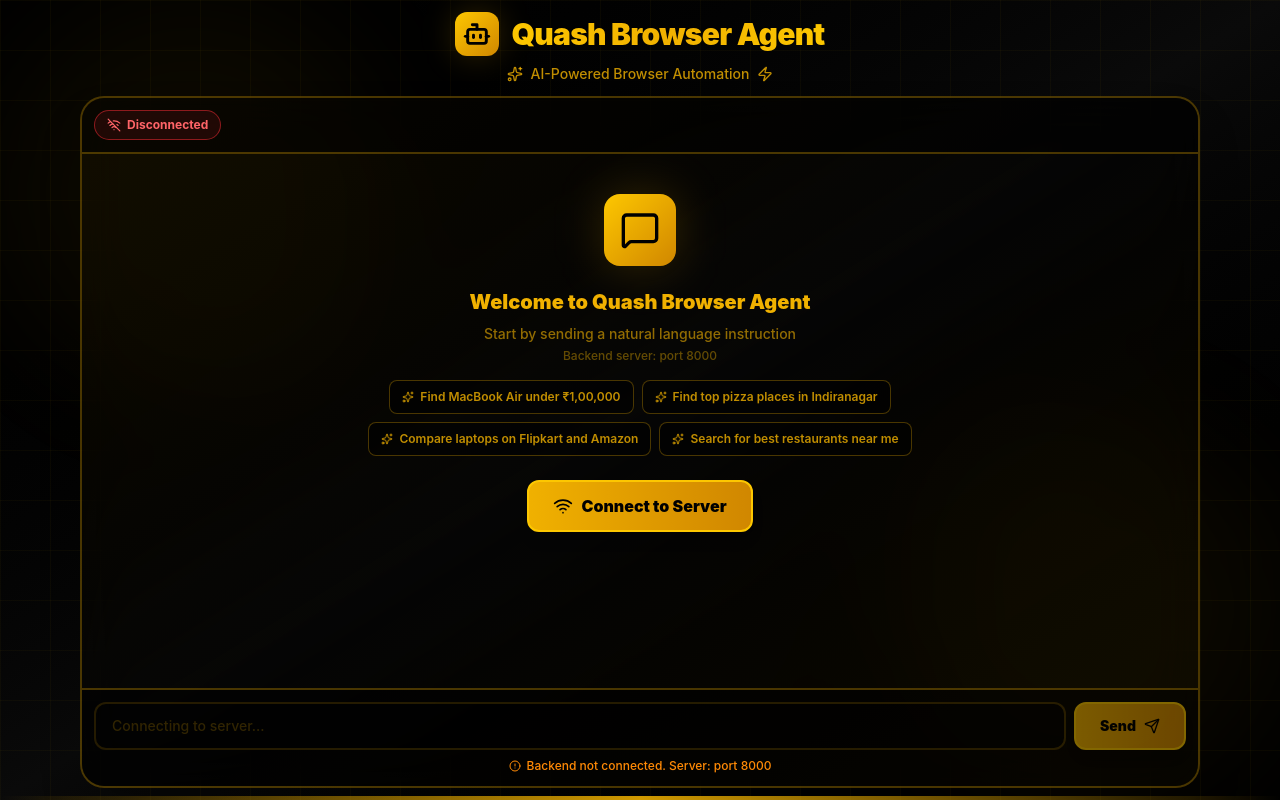
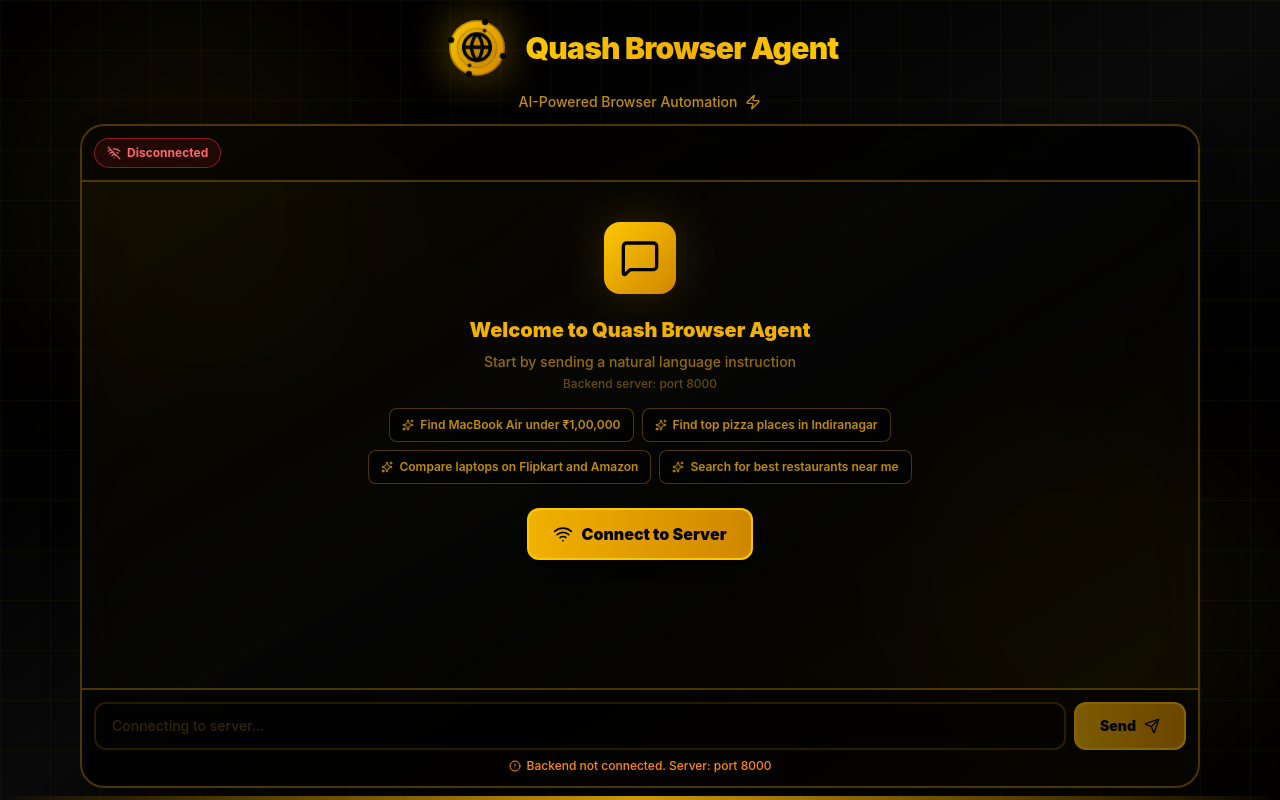
Before and after one commit to tiwaryash/quash-assignment, a Next.js app in the folder frontend/: page / in a window 1280 px wide. Built offline with nearby package versions, Linux system fonts and the light colour scheme.

Commit message:
Chore: icon update

```diff
--- /dev/null
+++ b/frontend/app/components/AnimatedGlobe.tsx
@@ -0,0 +1,45 @@
+'use client';
+
+import { Globe } from 'lucide-react';
+
+export default function AnimatedGlobe() {
+  return (
+    <div className="relative w-14 h-14 flex items-center justify-center bg-gradient-to-br from-yellow-400 to-yellow-600 rounded-full">
+      {/* Outer pulsing ring */}
+      <div className="absolute inset-0 rounded-full border-2 border-black/20 animate-pulse" />
+
+      {/* Middle rotating ring with dots */}
+      <div className="absolute inset-0 rounded-full border border-black/30 animate-spin-slow">
+        <div className="absolute top-0 left-1/2 -translate-x-1/2 -translate-y-1/2 w-1.5 h-1.5 bg-black rounded-full shadow-lg shadow-black/50" />
+        <div className="absolute bottom-0 left-1/2 -translate-x-1/2 translate-y-1/2 w-1.5 h-1.5 bg-black rounded-full shadow-lg shadow-black/50" />
+        <div className="absolute left-0 top-1/2 -translate-y-1/2 -translate-x-1/2 w-1.5 h-1.5 bg-black rounded-full shadow-lg shadow-black/50" />
+        <div className="absolute right-0 top-1/2 -translate-y-1/2 translate-x-1/2 w-1.5 h-1.5 bg-black rounded-full shadow-lg shadow-black/50" />
+      </div>
+
+      {/* Inner rotating ring (opposite direction) */}
+      <div className="absolute inset-2 rounded-full border border-black/25 animate-spin-reverse">
+        <div className="absolute top-1/2 left-0 -translate-y-1/2 -translate-x-1/2 w-1 h-1 bg-black/80 rounded-full" />
+        <div className="absolute top-1/2 right-0 -translate-y-1/2 translate-x-1/2 w-1 h-1 bg-black/80 rounded-full" />
+      </div>
+
+      {/* Globe icon - main element */}
+      <div className="relative z-10">
+        <Globe
+          className="w-8 h-8 text-black drop-shadow-lg animate-float"
+          strokeWidth={2.5}
+          fill="none"
+          style={{
+            filter: 'drop-shadow(0 0 4px rgba(0, 0, 0, 0.3))'
+          }}
+        />
+      </div>
+
+      {/* Network connection lines (subtle) */}
+      <div className="absolute inset-0 opacity-15">
+        <div className="absolute top-1/4 left-1/4 w-px h-1/2 bg-gradient-to-b from-black/60 to-transparent animate-pulse-line" />
+        <div className="absolute bottom-1/4 right-1/4 w-px h-1/2 bg-gradient-to-t from-black/60 to-transparent animate-pulse-line"
+             style={{ animationDelay: '1s' }} />
+      </div>
+    </div>
+  );
+}
--- a/frontend/app/components/ChatWindow.tsx
+++ b/frontend/app/components/ChatWindow.tsx
@@ -411,7 +411,7 @@
                   {summary?.best_overall_deal && (
                     <div className="mt-6 bg-gradient-to-r from-green-500/20 to-emerald-500/20 rounded-xl p-4 border-2 border-green-500/50">
                       <div className="flex items-center gap-2 mb-3">
-                        <span className="text-2xl">💰</span>
+                        <span className="text-2xl"></span>
                         <span className="font-black text-green-400 text-lg">Best Deal</span>
                       </div>
                       <div className="text-yellow-300 font-semibold">
--- a/frontend/app/globals.css
+++ b/frontend/app/globals.css
@@ -172,3 +172,56 @@
   background-clip: text;
   -webkit-text-fill-color: transparent;
 }
+
+/* Globe Animations */
+@keyframes spin-slow {
+  from {
+    transform: rotate(0deg);
+  }
+  to {
+    transform: rotate(360deg);
+  }
+}
+
+@keyframes spin-reverse {
+  from {
+    transform: rotate(360deg);
+  }
+  to {
+    transform: rotate(0deg);
+  }
+}
+
+@keyframes float {
+  0%, 100% {
+    transform: translateY(0px);
+  }
+  50% {
+    transform: translateY(-3px);
+  }
+}
+
+@keyframes pulse-line {
+  0%, 100% {
+    opacity: 0.2;
+  }
+  50% {
+    opacity: 0.6;
+  }
+}
+
+.animate-spin-slow {
+  animation: spin-slow 10s linear infinite;
+}
+
+.animate-spin-reverse {
+  animation: spin-reverse 8s linear infinite;
+}
+
+.animate-float {
+  animation: float 3s ease-in-out infinite;
+}
+
+.animate-pulse-line {
+  animation: pulse-line 2s ease-in-out infinite;
+}
--- a/frontend/app/page.tsx
+++ b/frontend/app/page.tsx
@@ -1,7 +1,8 @@
 'use client';
 
 import ChatWindow from './components/ChatWindow';
-import { Bot, Sparkles, Zap } from 'lucide-react';
+import AnimatedGlobe from './components/AnimatedGlobe';
+import { Zap } from 'lucide-react';
 
 export default function Home() {
   return (
@@ -22,8 +23,8 @@
           <div className="flex items-center justify-center gap-3 mb-2">
             <div className="relative">
               <div className="absolute inset-0 bg-yellow-500/20 rounded-xl blur-lg"></div>
-              <div className="relative bg-gradient-to-br from-yellow-400 to-yellow-600 p-2 rounded-xl">
-                <Bot className="w-7 h-7 text-black" strokeWidth={2.5} />
+              <div className="relative p-2 rounded-xl flex items-center justify-center">
+                <AnimatedGlobe />
               </div>
             </div>
             <h1 className="text-3xl font-black tracking-tight">
@@ -34,7 +35,6 @@
           </div>
 
           <div className="flex items-center justify-center gap-2 text-yellow-500/80 text-sm font-medium">
-            <Sparkles className="w-4 h-4" />
             <p>AI-Powered Browser Automation</p>
             <Zap className="w-4 h-4" />
           </div>
```
Also changed, not shown: 1 other file (tests, documents, lock files or other folders).
